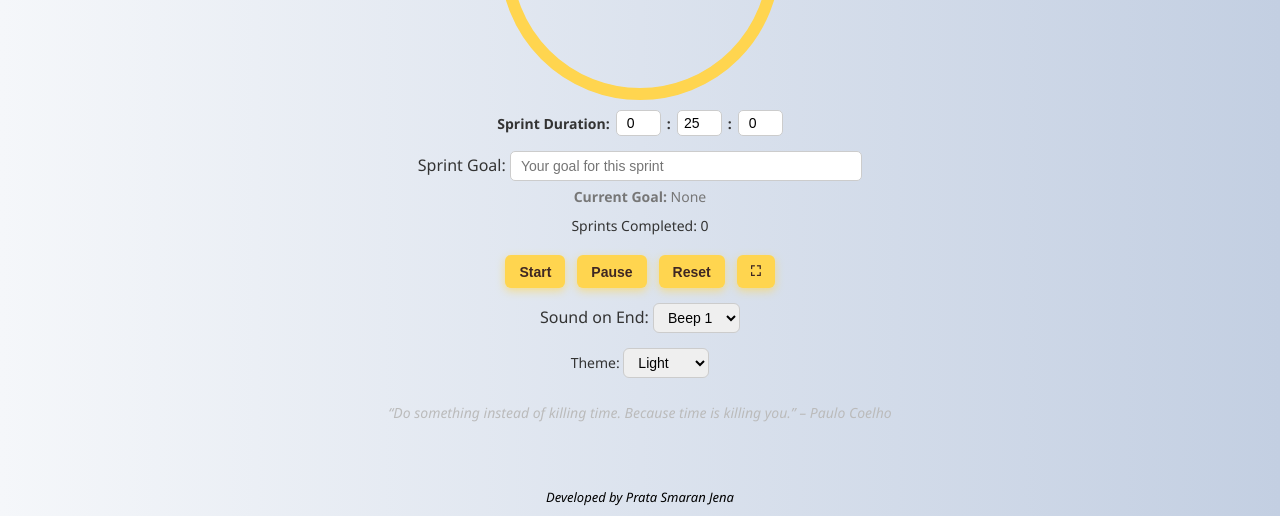
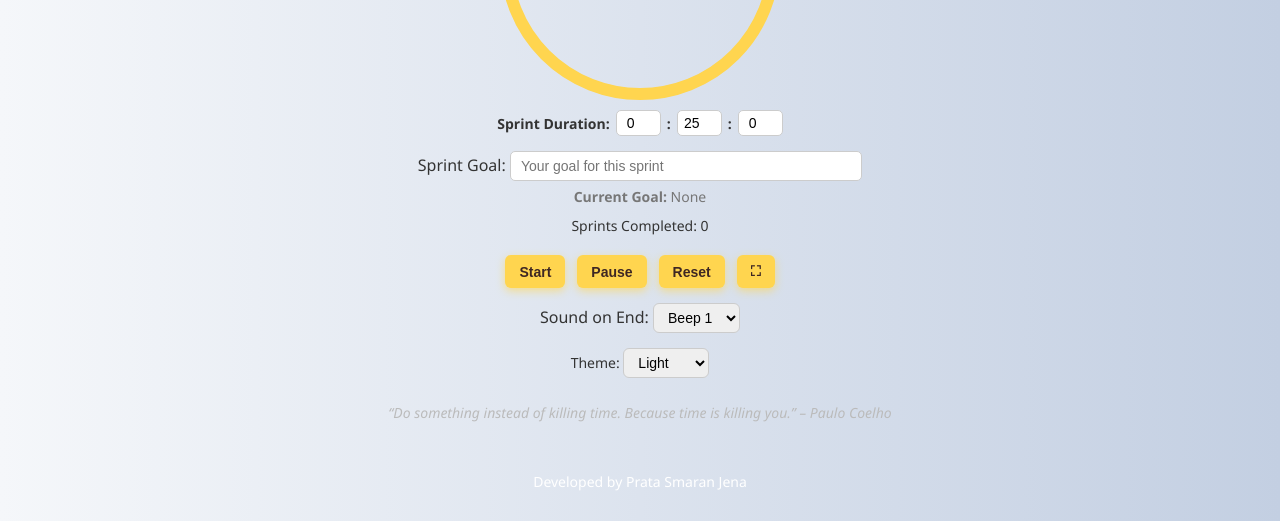
Before and after one commit to prata2003/StudySync, a plain HTML site: page index.html in a window 1280 px wide. Shown: the part 284-805 px from the top of the page. Drawn offline with Linux system fonts and the light colour scheme.

Commit message:
Update index.css

```diff
--- a/index.css
+++ b/index.css
@@ -201,18 +201,16 @@ h1 {
   user-select: none;
 }
 
-/* Footer fixed */
-footer {
-  position: fixed;
-  bottom: 10px;
+.footer {
+
+  bottom: 0;
   width: 100%;
+  background-color: transparent;
+  color: white;
   text-align: center;
-  font-size: 13px;
-  color: #000000;
-  user-select: none;
-  pointer-events: none;
-  font-style: italic;
-  font-weight: 500;
+  padding: 10px 0;
+  font-size: 14px;
+  z-index: 1000;
 }
 
 /* Themes */
```
